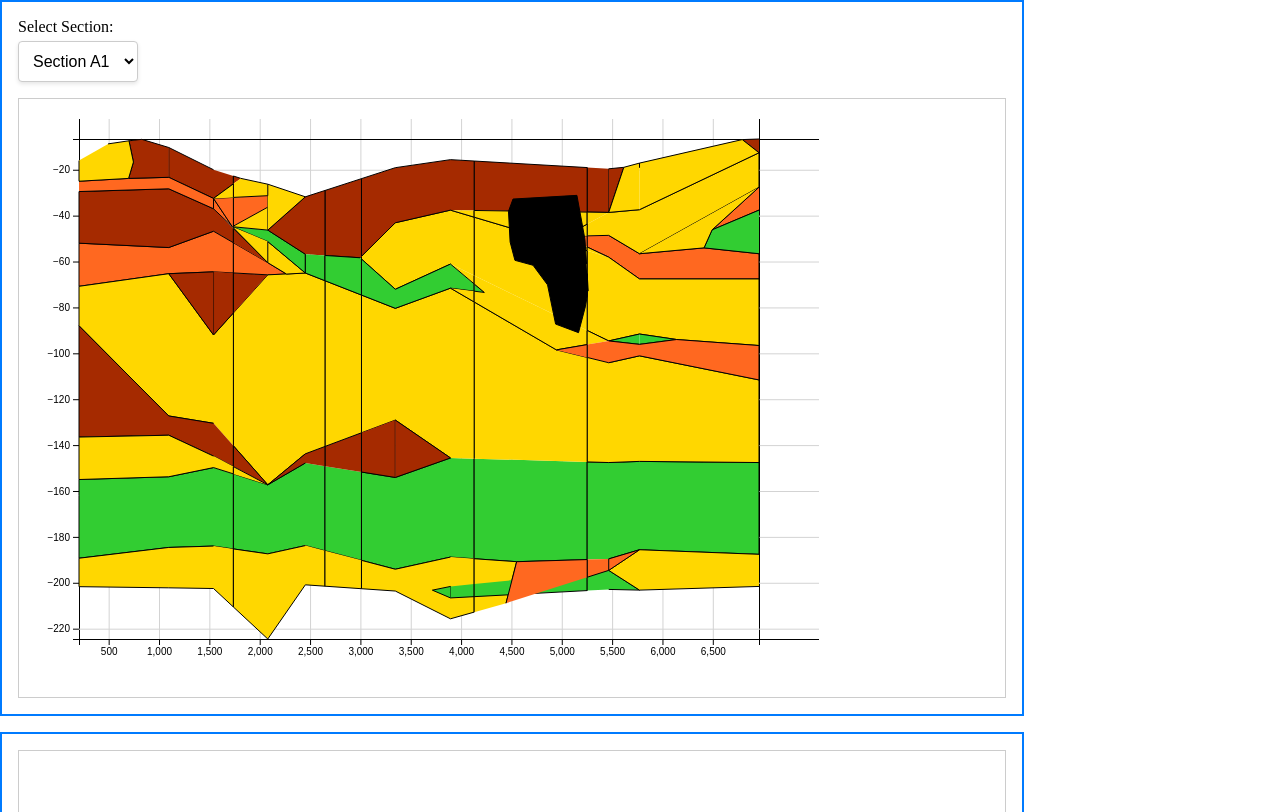
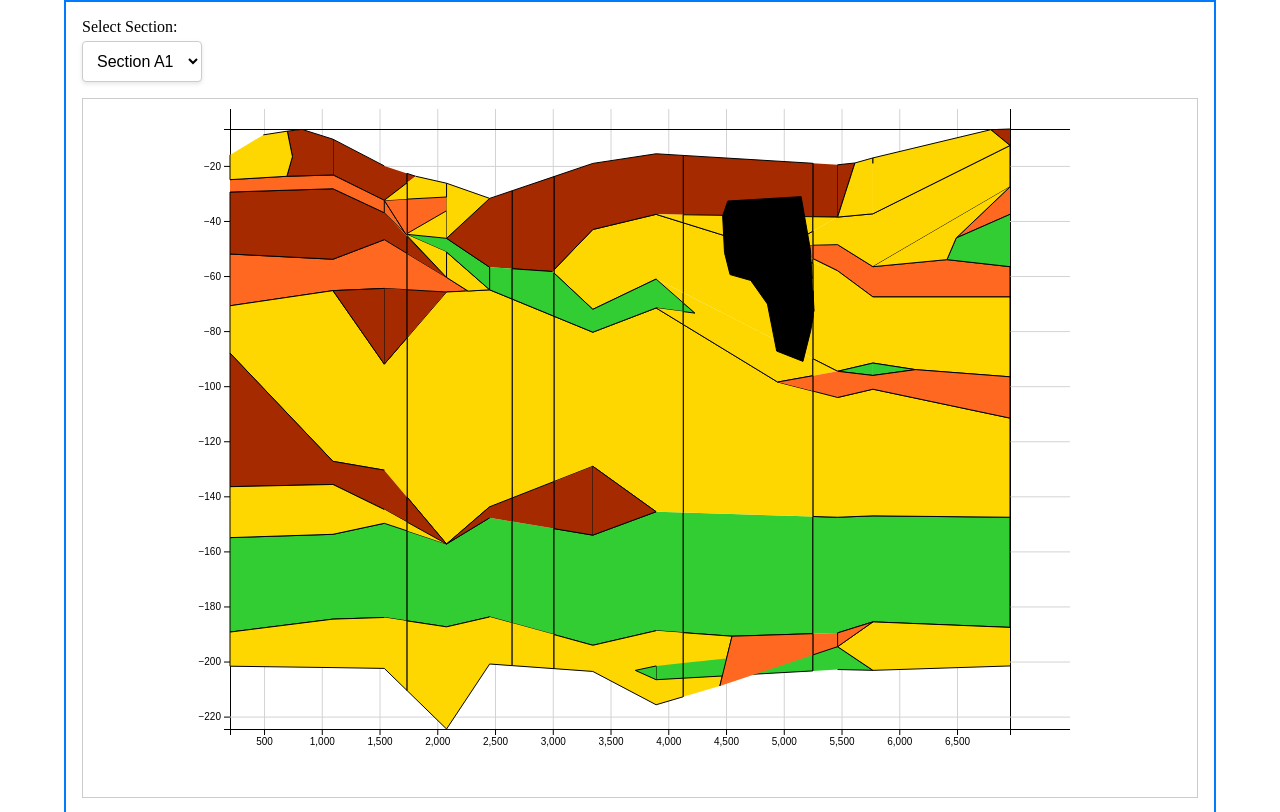
Before and after one commit to minhquanvus1/Shape-Visualization, a plain HTML site: page index.html in a window 1280 px wide. Shown: the top 812 px of the page. Drawn offline with nearby package versions, Linux system fonts and the light colour scheme.

Commit message:
adjust the size of the 2D shape, and style CSS the whole page

```diff
--- a/index.html
+++ b/index.html
@@ -13,7 +13,7 @@
 </head>
 
 <body>
-
+    <div class="program-container">
         <div class="shape-container">
             <div class="drop-down-container">
                 <label for="sectionDropdown">Select Section:</label>
@@ -24,6 +24,8 @@
         <div class="shape-container">
             <div id="canvasContainer"></div>
         </div>
+    </div>
+
 
     <script src="index.js"></script>
 </body>
--- a/style.css
+++ b/style.css
@@ -4,16 +4,12 @@
     box-sizing: border-box;
 }
 
-/* body {
-    font-family: Arial, sans-serif;
-    margin: 0;
-    padding: 0;
+.program-container {
     display: flex;
-    justify-content: center;
+    flex-direction: column;
     align-items: center;
-    height: 100vh;
-    background-color: #f0f0f0;
-} */
+    gap: 1rem;
+}
 
 .drop-down-container {
     display: inline-flex;
@@ -40,20 +36,16 @@
     border: 2px solid #007bff; /* Border color */
     padding: 1rem; /* Space inside the border */
     margin-bottom: 1rem; /* Add space between the shape container and other elements */
-    width: 80%; /* Make sure it fills the available width */
+    width: 90%; /* Make sure it fills the available width */
   }
 
   #svgContainer {
     width: 100%;  /* Makes the container fill its parent container */
-    height: 600px; /* Adjust the height as needed */
+    height: 700px; /* Adjust the height as needed */
     border: 1px solid #ccc; /* Optional: For visualization */
-    padding: 20px;
-  }
-
-  #svgContainer svg {
-    width: 100%;
-    height: 100%;
-    display: block;
+    padding: 10px;
+    display: flex;
+    justify-content: center;
   }
 
   #canvasContainer {
```
Also changed, not shown: index.js. Lines whose indentation alone changed are shown as unchanged.
